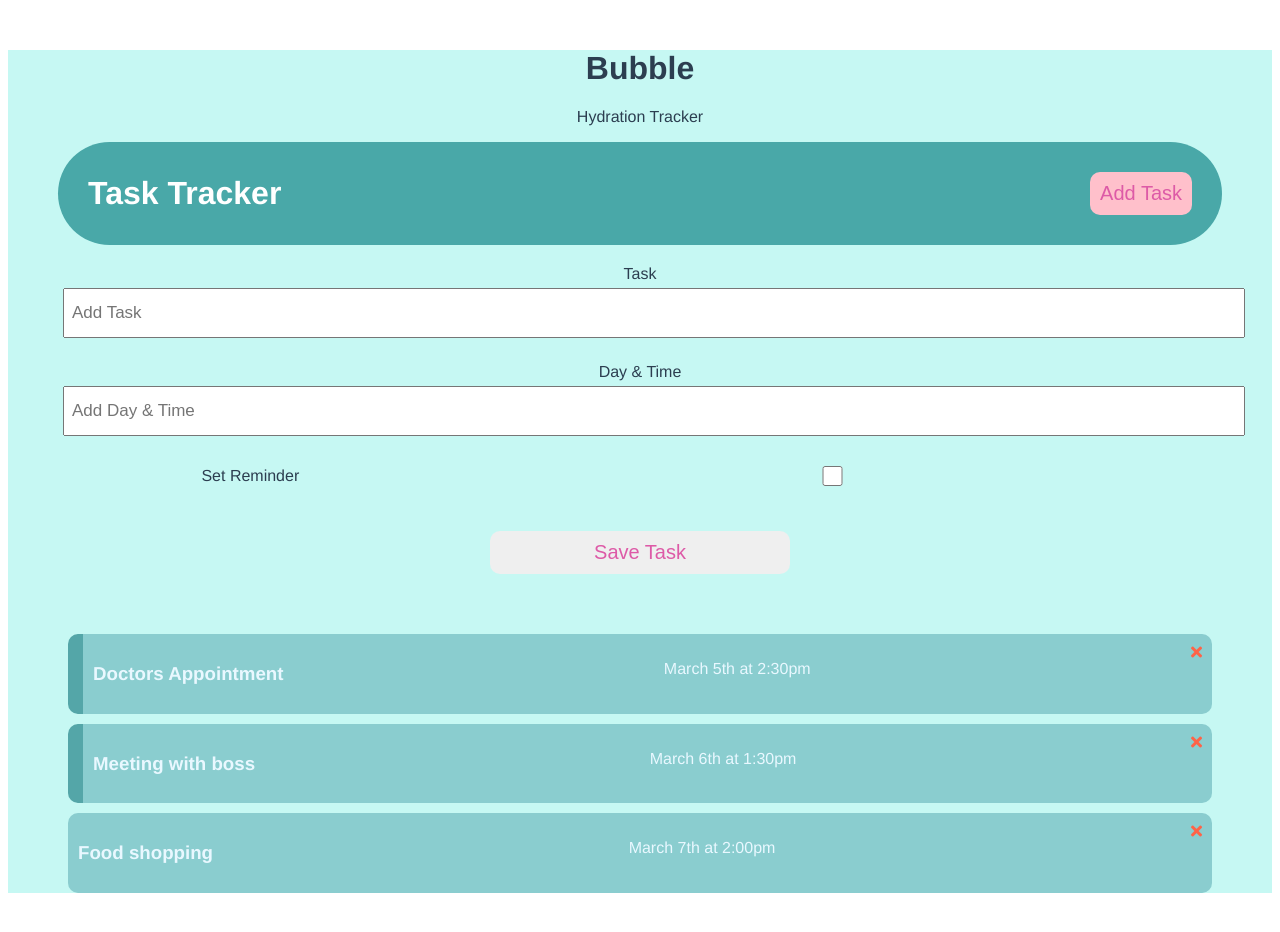
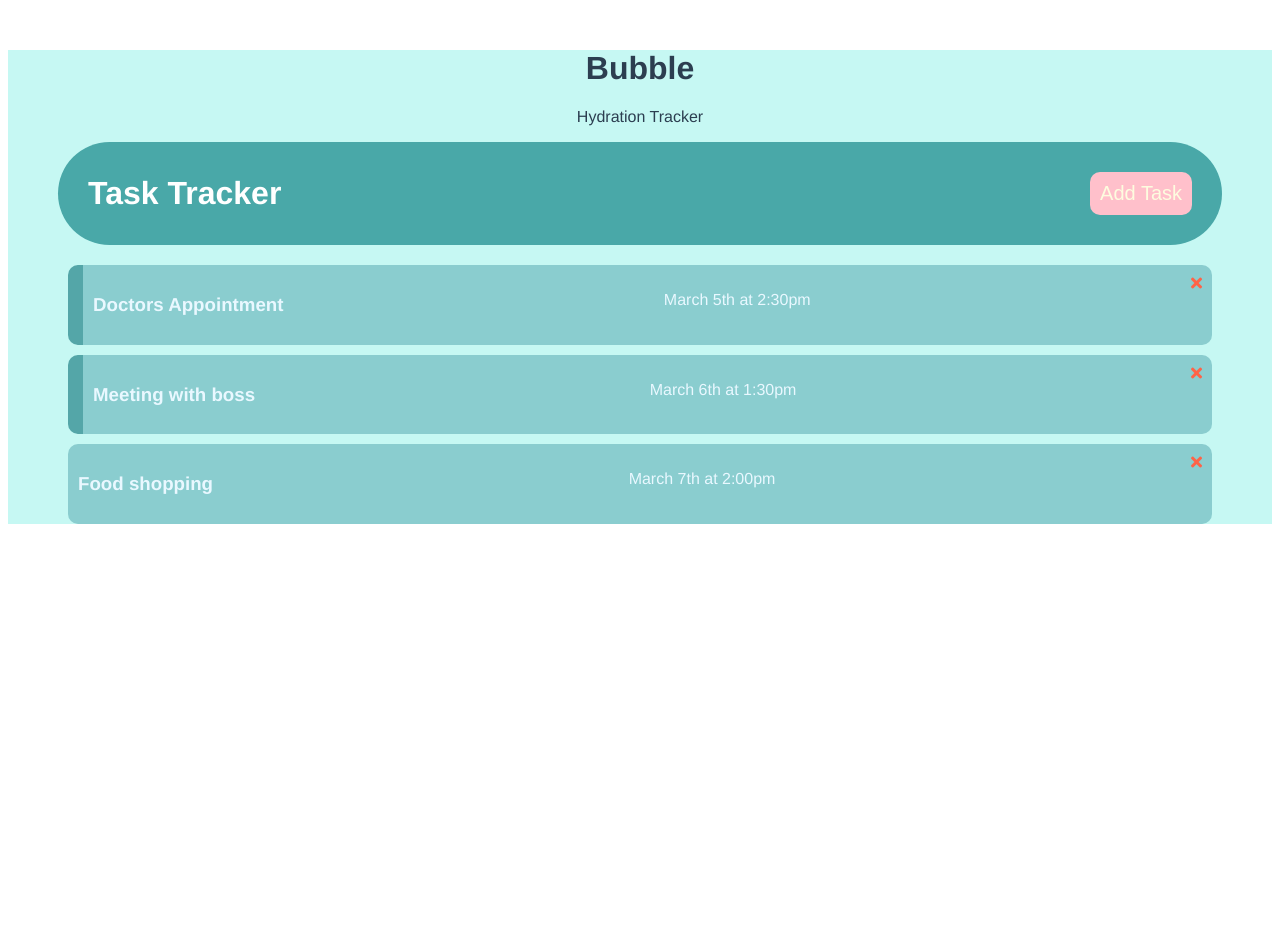
Before and after one commit to BrownMY/Bubble-Vue, a Vue app in the folder bubble-vue/: page / in a window 1280 px wide. Shown: the top 932 px of the page. After the commit the page ends 800 px from the top, so only its background shows below. Built offline with nearby package versions, Linux system fonts and the light colour scheme.

Commit message:
Task add toggle

```diff
--- a/bubble-vue/src/App.vue
+++ b/bubble-vue/src/App.vue
@@ -1,69 +1,81 @@
 <template>
-  <div class='container'>
+  <div class="container">
     <h1>Bubble</h1>
     <p>Hydration Tracker</p>
-   <Header title="Task Tracker"/>
-   <AddTask @add-task="addTask"/>
-   <Tasks @toggle-reminder="toggleReminder" @delete-task="deleteTask" :tasks="tasks" />
+    <Header @toggle-add-task="toggleAddTask" title="Task Tracker" :showAddTask="showAddTask"/>
+    <div v-show="showAddTask">
+      <AddTask @add-task="addTask" />
     </div>
-
+    <Tasks
+      @toggle-reminder="toggleReminder"
+      @delete-task="deleteTask"
+      :tasks="tasks"
+    />
+  </div>
 </template>
 
 <script>
-
-import Header from './components/Header'
-import Tasks from './components/Tasks'
-import AddTask from './components/AddTask'
+import Header from "./components/Header";
+import Tasks from "./components/Tasks";
+import AddTask from "./components/AddTask";
 
 export default {
-  name: 'App',
+  name: "App",
   components: {
     Header,
     Tasks,
-    AddTask
+    AddTask,
   },
 
   data() {
     return {
-      tasks: []
-    }
+      tasks: [],
+      showAddTask: false,
+    };
   },
   methods: {
+    toggleAddTask() {
+      this.showAddTask = !this.showAddTask
+    },
+
     addTask(task) {
-      this.tasks = [...this.tasks, task]
+      this.tasks = [...this.tasks, task];
     },
 
     deleteTask(id) {
-      if(confirm('Are you sure?'))
-      this.tasks = this.tasks.filter((task) => task.id !== id)
+      if (confirm("Are you sure?"))
+        this.tasks = this.tasks.filter((task) => task.id !== id);
     },
 
     toggleReminder(id) {
-      this.tasks = this.tasks.map((task) => task.id === id ? {...task, reminder: !task.reminder} : task)
-    }
+      this.tasks = this.tasks.map((task) =>
+        task.id === id ? { ...task, reminder: !task.reminder } : task
+      );
+    },
   },
   created() {
-    this.tasks =   [
+    this.tasks = [
       {
-      "id": "1",
-      "text": "Doctors Appointment",
-      "day": "March 5th at 2:30pm",
-      "reminder": true
+        id: "1",
+        text: "Doctors Appointment",
+        day: "March 5th at 2:30pm",
+        reminder: true,
       },
       {
-      "id": "2",
-      "text": "Meeting with boss",
-      "day": "March 6th at 1:30pm",
-      "reminder": true
+        id: "2",
+        text: "Meeting with boss",
+        day: "March 6th at 1:30pm",
+        reminder: true,
       },
       {
-      "id": "3",
-      "text": "Food shopping",
-      "day": "March 7th at 2:00pm",
-      "reminder": false
-    }]
-  }
-}
+        id: "3",
+        text: "Food shopping",
+        day: "March 7th at 2:00pm",
+        reminder: false,
+      },
+    ];
+  },
+};
 </script>
 
 <style>
@@ -79,6 +91,5 @@
 .container {
   margin-top: 60px;
   margin: 50px;
-
 }
 </style>
--- a/bubble-vue/src/components/Button.vue
+++ b/bubble-vue/src/components/Button.vue
@@ -11,7 +11,7 @@
     },
     methods: {
         onClick() {
-            console.log('Clciekd!')
+            this.$emit('btn-click')
         }
     }
 }
@@ -22,7 +22,7 @@
         border-radius: 10px;
         padding: 10px;
         font-size: 20px;
-        color: rgb(221, 90, 167);
+        color: rgb(253, 252, 223);
         margin: 20px;
 
     }
--- a/bubble-vue/src/components/Header.vue
+++ b/bubble-vue/src/components/Header.vue
@@ -2,7 +2,7 @@
     <header>
         <h1>{{title}}</h1>
 
-        <Button text="Add Task" color="pink"/>
+        <Button @btn-click="$emit('toggle-add-task')" :text="showAddTask ?  'Close' : 'Add Task'" :color="showAddTask ? 'tomato' : 'pink'"/>
     </header>
 </template>
 <script>
@@ -12,6 +12,7 @@
     name: 'Header',
     props: {
         title: String,
+        showAddTask: Boolean
     },
     components: {
         Button
```
Lines whose indentation alone changed are shown as unchanged.
